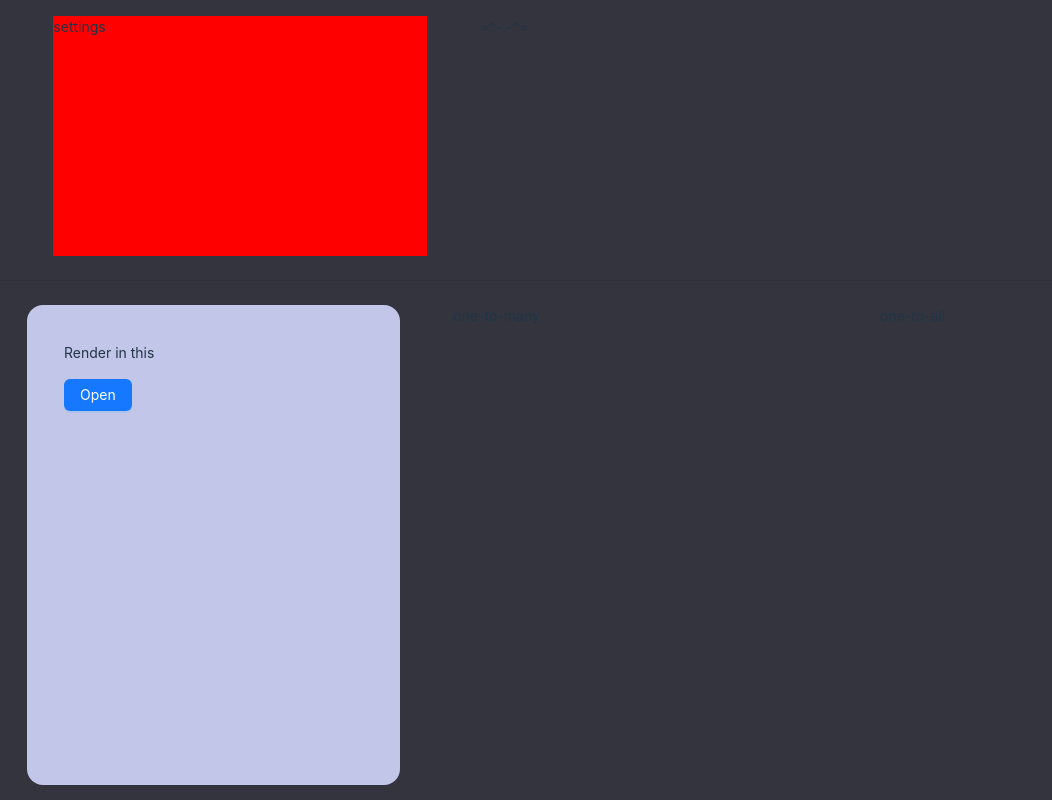
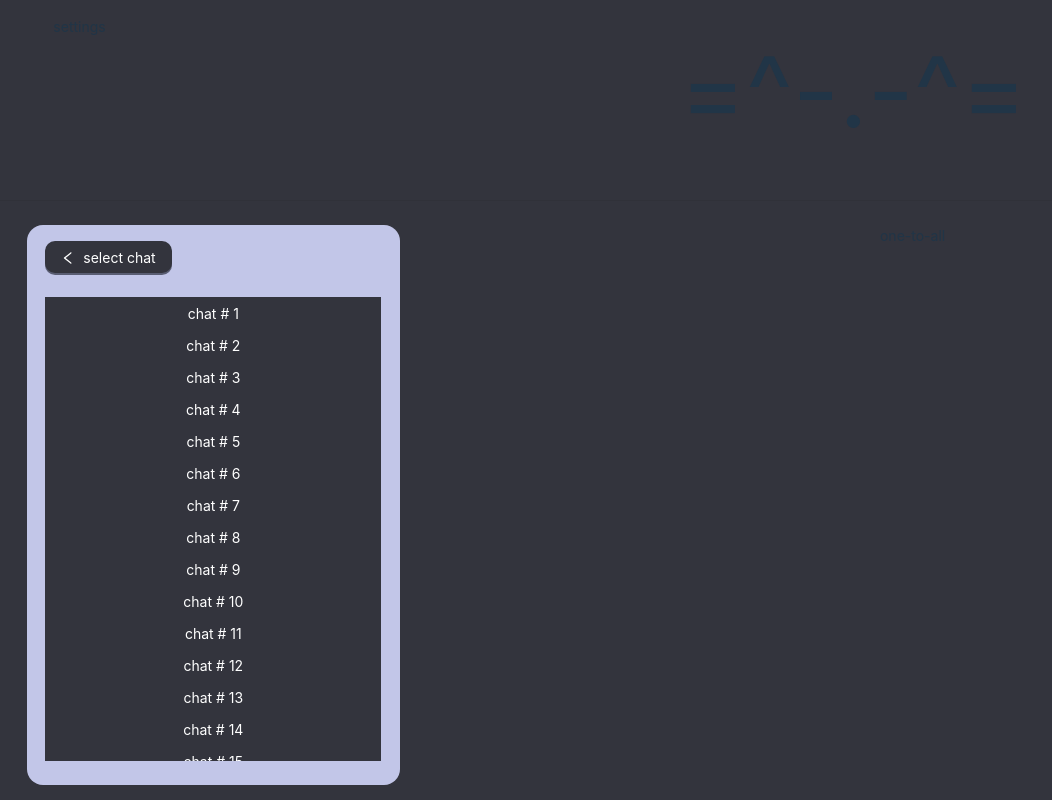
Before and after one commit to jsikali/MEAO-Frontend, a React (Vite) app in the folder meao/: page / in a window 1280 px wide. Shown: the whole page, without its empty margins (0-1052 px from the left). Built offline with nearby package versions, Linux system fonts and the light colour scheme.

Commit message:
chat select

```diff
--- a/meao/package.json
+++ b/meao/package.json
@@ -10,6 +10,7 @@
     "preview": "vite preview"
   },
   "dependencies": {
+    "@ant-design/colors": "^8.0.0",
     "antd": "^5.24.4",
     "react": "^19.0.0",
     "react-dom": "^19.0.0"
--- a/meao/src/App.css
+++ b/meao/src/App.css
@@ -1,5 +1,4 @@
-.chat-div {
-}
+.chat-div {}
 
 body {
   background-color: #33343d;
--- a/meao/src/App.jsx
+++ b/meao/src/App.jsx
@@ -1,50 +1,59 @@
 import { useState } from 'react'
-import { Row, Col, Divider } from "antd";
+import { Row, Col, Divider, ConfigProvider } from "antd";
 import './App.css'
 import PrivateChatBox from './PrivateChatBox.jsx'
 
 function App() {
   return (
+    <ConfigProvider
+      theme={{
+        token: {
+          colorPrimary: '#33343d',
+        },
+      }}
+    >
       <div style={{
-      width:'100vw',
-      align:'left'
+        width: '100vw',
+        align: 'left'
       }}>
         <Row justify="space-evenly" style={{
-        width:'100%',
-        height: '30vh'
+          width: '100%',
+          height: '20vh'
         }}>
           <Col span={7} style={{
-          backgroundColor: 'red'
           }}>
             settings
           </Col>
           <Col span={14} style={{
-
+            fontSize: '100px',
+            textAlign: 'center'
           }}>
             =^-.-^=
           </Col>
+          {/* <Col span={7} style={{
+          }}>
+          </Col> */}
         </Row>
 
         <Divider orientation="left" plain>
         </Divider>
 
-      <Row justify="space-around"style={{
-        width:'100%',
-        height: '60vh'
+        <Row justify="space-around" style={{
+          width: '100%',
+          height: '70vh'
         }}>
           <Col span={7} className="chat-div">
             <PrivateChatBox>
             </PrivateChatBox>
           </Col>
           <Col span={7} className="chat-div">
-          one-to-many
           </Col>
           <Col span={7} className="chat-div">
             one-to-all
           </Col>
         </Row>
       </div>
-
+    </ConfigProvider>
   )
 }
 
--- a/meao/src/PrivateChatBox.jsx
+++ b/meao/src/PrivateChatBox.jsx
@@ -1,21 +1,29 @@
 import React, { useState } from 'react';
 import { Button, Drawer, theme } from 'antd';
+import { LeftOutlined } from '@ant-design/icons';
 
+const getChatButtons = num => {
+    let content = [];
+    for (let i = 1; i <= num; i++) {
+        const item = <Button type="primary" onClick={() => setIsVisible(!isVisible)} style={{
+            borderRadius: 0,
+            width: '100%'
+        }}>
+            chat # {i}
+        </Button>
+        content.push(item);
+    }
+    return content;
+};
 
 const PrivateChatBox = () => {
     const { token } = theme.useToken();
-  const [open, setOpen] = useState(false);
-  const showDrawer = () => {
-    setOpen(true);
-  };
-  const onClose = () => {
-    setOpen(false);
-  };
+    const [isVisible, setIsVisible] = useState(true);
 
     const containerStyle = {
         height: '100%',
         overflow: 'auto',
-    padding: '10%',
+        padding: '0 5%',
         backgroundColor: '#c2c6E8',
         borderRadius: '16px',
         boxSizing: 'border-box',
@@ -23,22 +31,33 @@ const PrivateChatBox = () => {
 
     return (
         <div style={containerStyle}>
-      Render in this
-      <div style={{ marginTop: 16 }}>
-        <Button type="primary" onClick={showDrawer}>
-          Open
+            <div style={{
+                marginTop: '5%',
+                height: '10%',
+            }}>
+                {isVisible &&
+                    <Button type="primary" icon={<LeftOutlined />} onClick={() => setIsVisible(!isVisible)} style={{
+                        borderRadius: '10px'
+                    }}>
+                        select chat
                     </Button>
+                }
+
             </div>
-      <Drawer
-        title="Choose Chat"
-        placement="left"
-        closable={false}
-        onClose={onClose}
-        open={open}
-        getContainer={false}
-      >
-        <p>Some contents...</p>
-      </Drawer>
+            <div style={{
+                height: '58vh',
+                overflowX: 'hidden',
+                overflowY: 'auto',
+            }}>
+                <div style={{
+                    backgroundColor: 'blue'
+                }}>
+
+                    { getChatButtons(20) }
+
+
+                </div>
+            </div>
         </div>
     );
 };
```
Also changed, not shown: 1 other file (tests, documents, lock files or other folders). Lines whose indentation alone changed are shown as unchanged.
